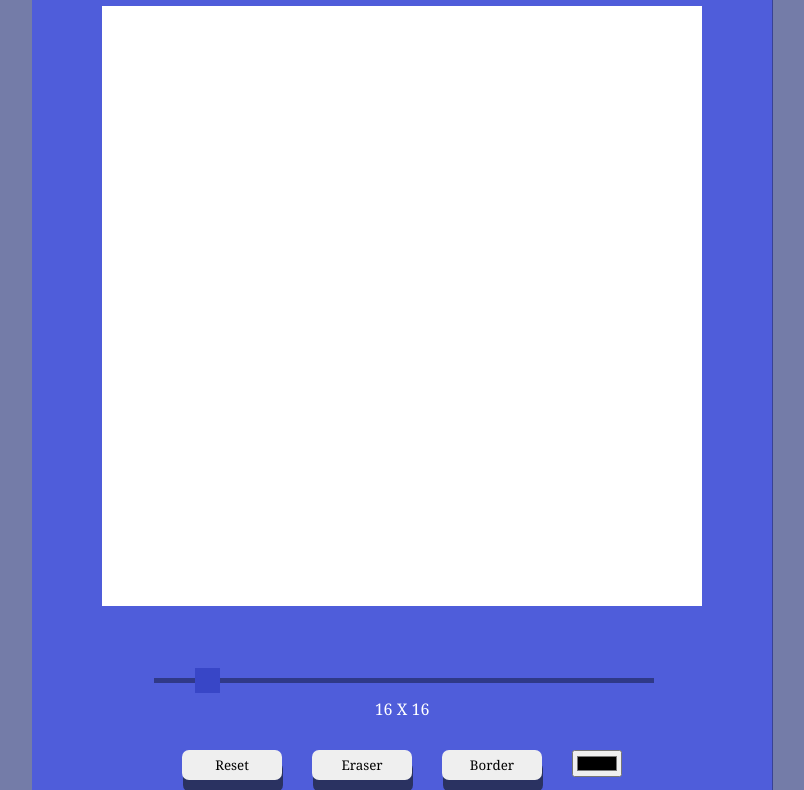
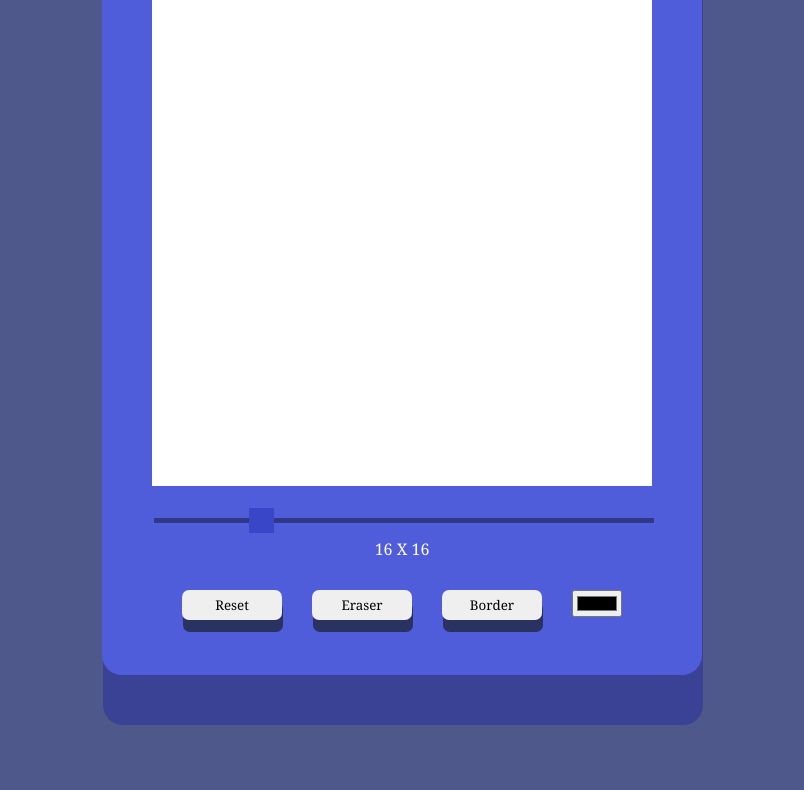
Before and after one commit to JianHua-Deng/Etch-a-Sketch, a plain HTML site: page index.html in a window 1280 px wide. Shown: the part 188-978 px from the top of the page, without its empty margins (238-1042 px from the left). After the commit the page ends 921 px from the top, so only its background shows below. Drawn offline with Linux system fonts and the light colour scheme.

Commit message:
re edited the size of the whole thing, and edited bg color

```diff
--- a/index.html
+++ b/index.html
@@ -13,7 +13,7 @@
 
         <div class="option-container">
             <div class="slide-container">
-                <input type="range" min="8" max="100" value="16" class="slider" id="slide-range">
+                <input type="range" min="4" max="64" value="16" class="slider" id="slide-range">
                 <div class="size-text">16 X 16</div>
             </div>
 
--- a/style.css
+++ b/style.css
@@ -5,7 +5,7 @@ html{
 body{
     font-family: Cambria, Cochin, Georgia, Times, 'Times New Roman', serif;
     color: white;
-    background-color: rgb(116, 124, 168);
+    background-color: rgb(78, 88, 139);
     max-width: 100%;
     overflow-x: hidden;
 }
@@ -17,18 +17,14 @@ body, .container, .option-container{
 
 body, .container{
     align-items: center;
-    padding: 70px;
+    padding: 50px;
 }
 .container{
-    height: 900px;
+    height: 725px;
     padding-top: 30px;
     border-radius: 20px;
     background-color: rgb(79, 93, 218);
-    box-shadow: 1px 40px rgb(57, 66, 148);
-}
-
-.grid-content{
-    background-color: white;
+    box-shadow: 1px 50px rgb(57, 66, 148);
 }
 
 .option-container{
@@ -52,14 +48,15 @@ button{
 
 
 .grid-content{
+    background-color: white;
     user-select: none;
     display: flex;
     flex-direction: column;
-    max-width: 600px;
-    max-height: 600px;
-    min-width: 600px;
-    min-height: 600px;
-    margin-bottom: 70px;
+    max-width: 500px;
+    max-height: 500px;
+    min-width: 500px;
+    min-height: 500px;
+    margin-bottom: 30px;
 }
 
 .grid-row{
@@ -79,6 +76,7 @@ button{
     max-width: 600px;
 }
 .slider {
+    user-select: none;
     -webkit-appearance: none;  /* Override default CSS styles */
     appearance: none;
     width: 100%; /* Full-width */
```
